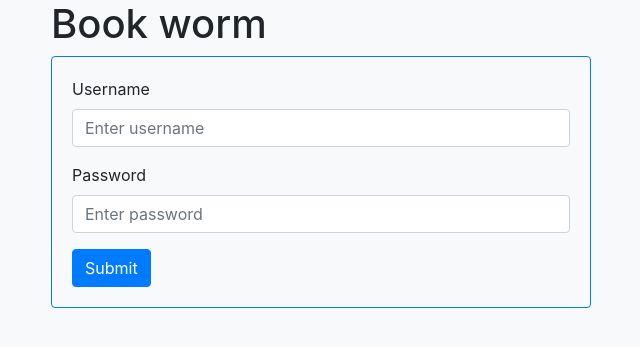
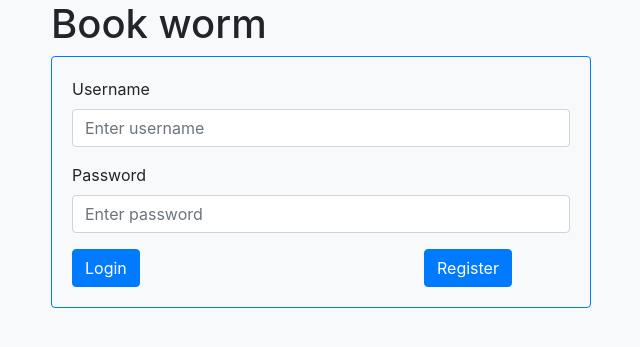
Before and after one commit to Johnmahama/CS50-web, a Flask app: page /login in a window 1280 px wide. Shown: the top 347 px of the page, without its empty margins (319-959 px from the left). Run offline with Flask 2, Linux system fonts and the light colour scheme; some libraries are stand-ins or nearby versions.

Commit message:
added register link to login.html

```diff
--- a/project1/templates/login.html
+++ b/project1/templates/login.html
@@ -9,6 +9,7 @@ User login
     <div class="col"></div>
     <div class="col-6 ">
         <h1>Book worm</h1>
+
         <form class="border border-primary rounded" style="padding:20px" method="post">
             <div class="form-group">
                 <label>Username</label>
@@ -18,7 +19,15 @@ User login
                 <label>Password</label>
                 <input type="password" class="form-control" placeholder="Enter password">
             </div>
-            <button type="submit" class="btn btn-primary">Submit</button>
+            <div class="row">
+                <div class="col">
+                    <button type="submit" class="btn btn-primary">Login</button>
+                </div>
+                <div class="col"></div>
+                <div class="col">
+                    <button type="button" class="btn btn-primary" onclick="location.href ='{{ url_for('register') }}'">Register</button>
+                </div>
+            </div>
         </form>
     </div>
     <div class="col"></div>
```
